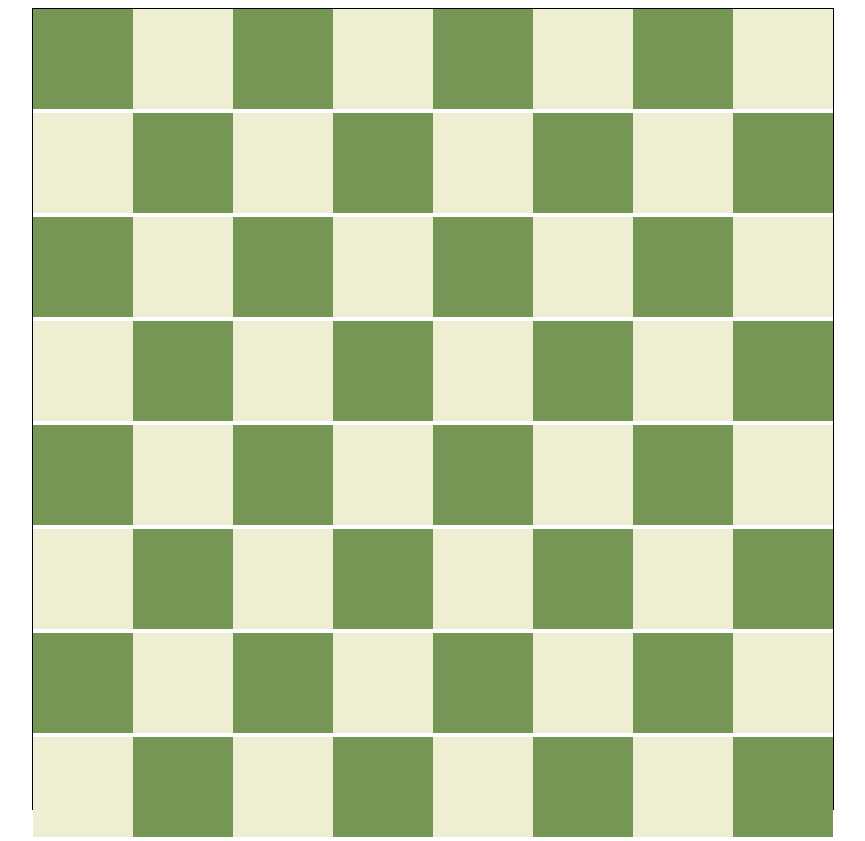
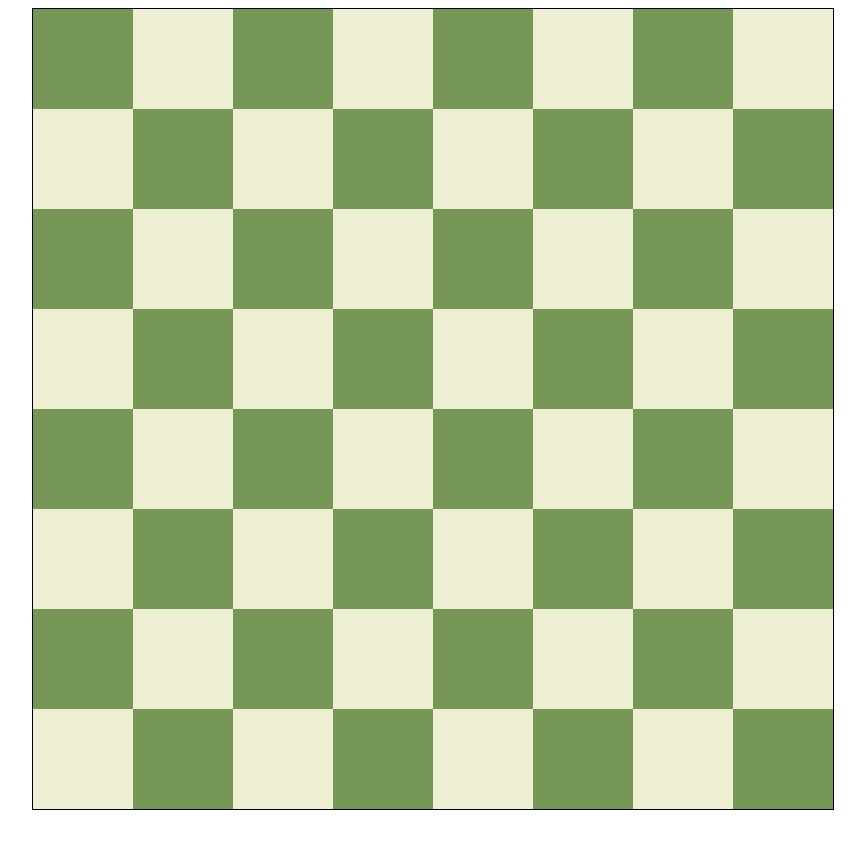
Before and after one commit to Faristol/jschess_project, a plain HTML site: page index.html in a window 1280 px wide. Shown: the whole page, without its empty margins (207-1072 px from the left). After the commit the page ends 818 px from the top, so only its background shows below. Drawn offline with Linux system fonts and the light colour scheme.

Commit message:
Adopcio Grid

```diff
--- a/styles.css
+++ b/styles.css
@@ -2,20 +2,17 @@
     width: 800px;
     height: 800px;
     border: 1px solid black;
-    position: relative;
     margin: 0 auto;
-    padding: 0;
-    box-sizing: content-box;
+    display: grid;
+    grid-template-columns: repeat(8, 100px);
+    grid-template-rows: repeat(8, 100px);
 }
 
 .square {
-    width: 12.5%;
-    height: 12.5%;
-    display: inline-block;
     box-sizing: border-box;
     margin: 0;
     padding: 0;
-    border: none; /* Elimina el borde entre cuadrados */
+    border: none;
 }
 
 .green {
```
